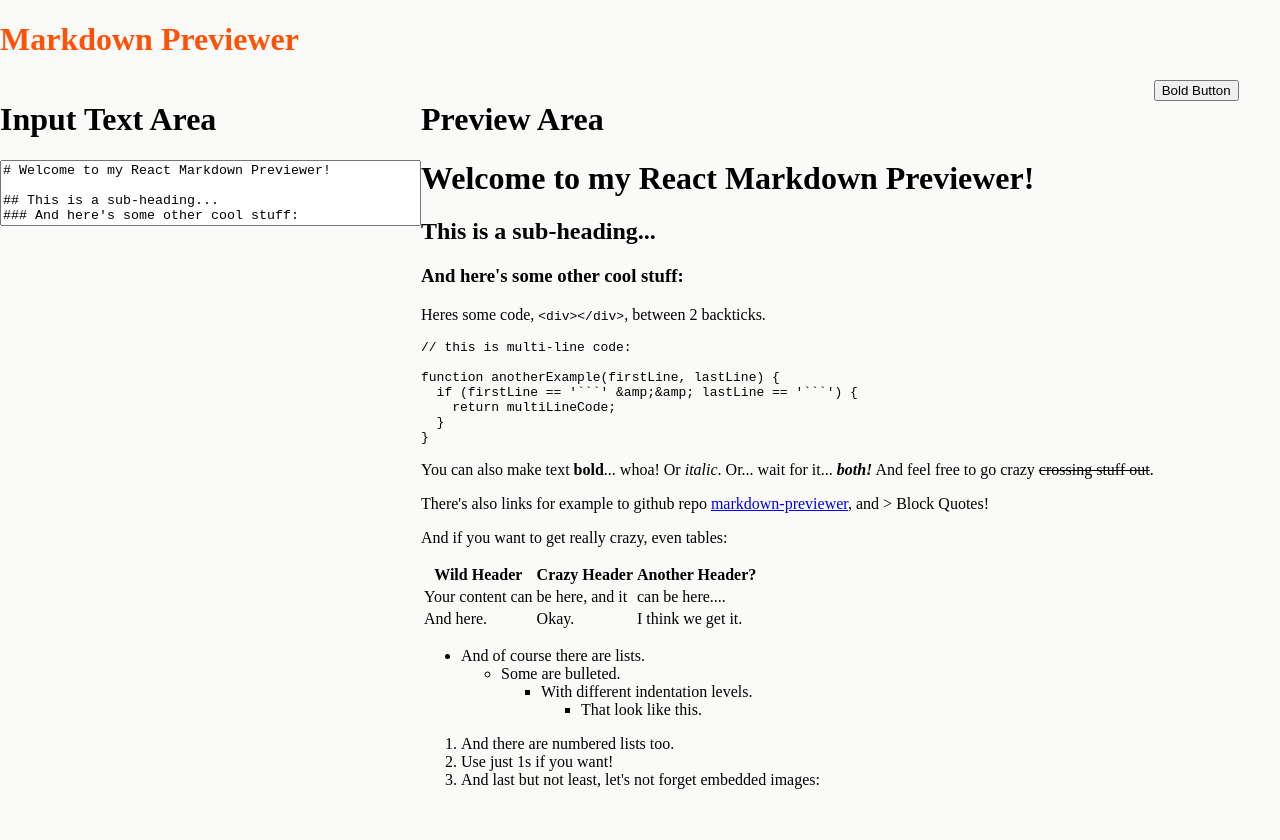
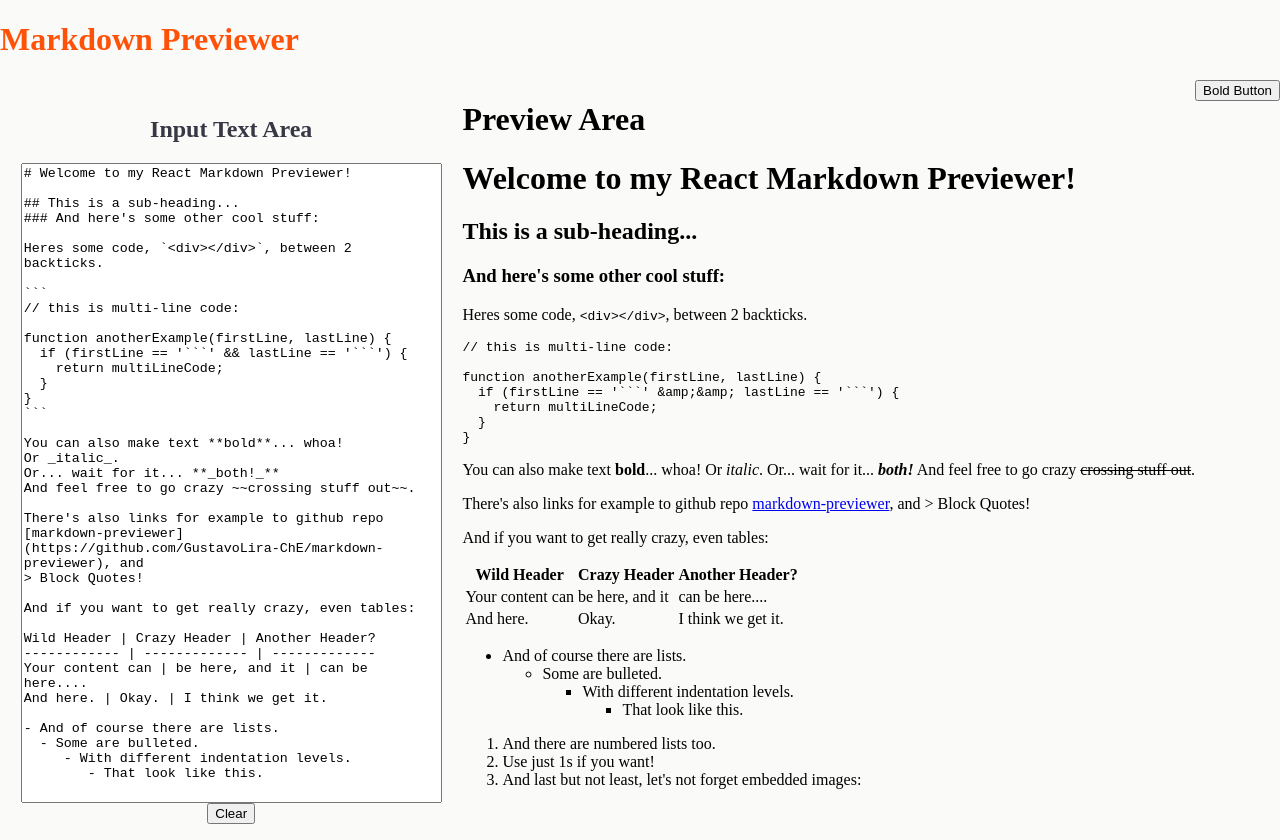
Before and after one commit to GustavoLira-ChE/markdown-previewer, a React app: page / in a window 1280 px wide. Before the commit the page ends 805 px from the top, so only its background shows below. Built offline with nearby package versions, Linux system fonts and the light colour scheme.

Commit message:
add: styles to input text area

```diff
--- a/src/components/InputTextArea.jsx
+++ b/src/components/InputTextArea.jsx
@@ -1,17 +1,24 @@
 import React, {useContext} from "react";
 import InputTextContext from "../context/InputTextContext";
-import DOMPurify from "dompurify";
+import '../styles/inputTextArea.css';
 
 const InputTextArea = () => {
 
-    const { inputText ,inputTextHandler } = useContext(InputTextContext);
+    const { inputText ,inputTextHandler, clearInputText } = useContext(InputTextContext);
 
     return(
         <div id="editor">
-            <h1>
+            <h2 className="inputTextAreaTitle">
                 Input Text Area
-            </h1>
-            <textarea rows="4" cols="50" style={{resize: "none"}} onChange={inputTextHandler} value={inputText}></textarea>
+            </h2>
+            <textarea
+                rows="4"
+                cols="50"
+                className="textAreaInput"
+                onChange={inputTextHandler}
+                value={inputText}>
+            </textarea>
+            <button className="clearButton" onClick={clearInputText}>Clear</button>
         </div>
     );
 };
--- /dev/null
+++ b/src/styles/inputTextArea.css
@@ -0,0 +1,17 @@
+#editor {
+    flex: 2;
+    padding: 16px;
+    display: flex;
+    flex-direction: column;
+    align-items: center;
+}
+
+.inputTextAreaTitle {
+    color: var(--secondary-color);
+}
+
+.textAreaInput {
+    resize: none;
+    height: 80vh;
+    min-width: 300px;
+}
```
